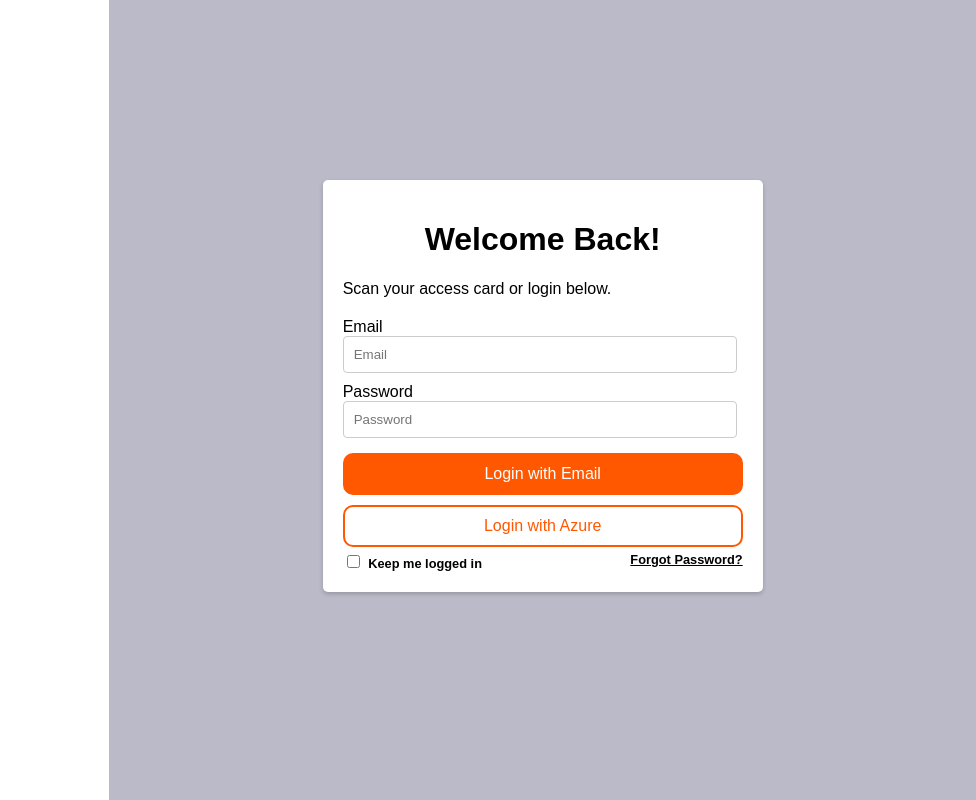
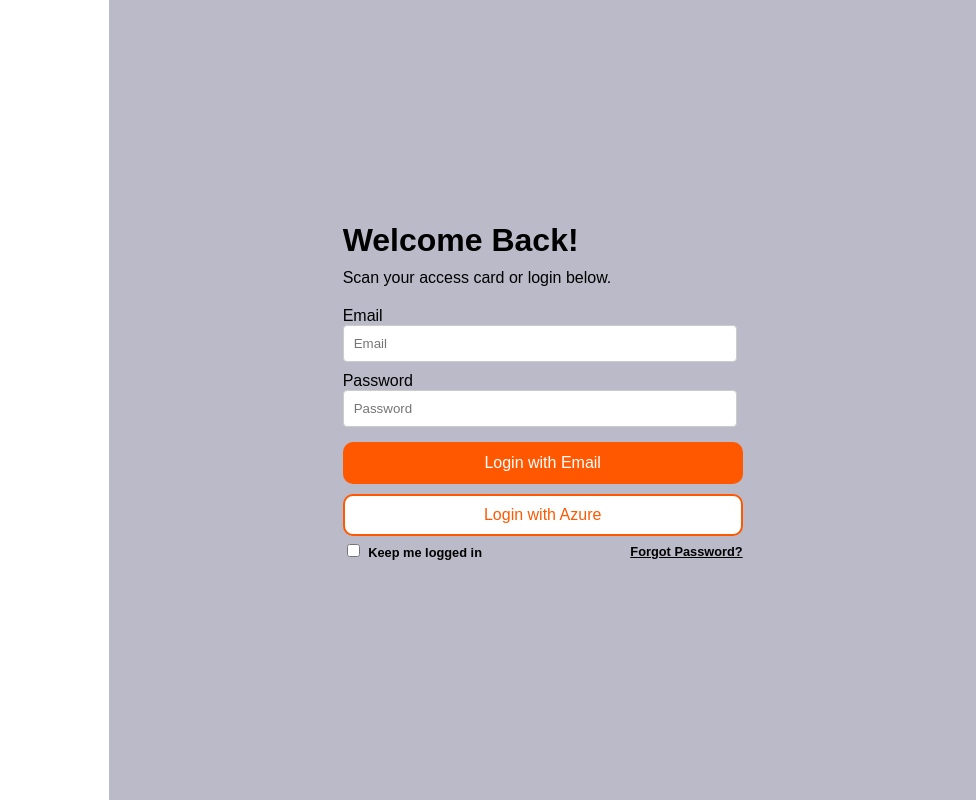
Before and after one commit to harridepaula/login-form, a plain HTML site: page index.html in a window 1280 px wide. Shown: the full height of the page, 304-1280 px from the left. Drawn offline with Linux system fonts and the light colour scheme.

Commit message:
Improving spacing and styling

```diff
--- a/index.html
+++ b/index.html
@@ -14,7 +14,7 @@
         <div class="right-section">
             <div class="login-container">
                 <h1>Welcome Back!</h1>
-                <p>Scan your access card or login below.</p>
+                <h4 id="subheading">Scan your access card or login below.</h4>
                 <form>
                     <label for="email">Email</label><br>
                     <input name="email" id="email" type="email" placeholder="Email" required><br>
--- a/style.css
+++ b/style.css
@@ -17,8 +17,6 @@ margin: 0;
 .animation {
     width: 100%;
     height: 100vh;
-    background-color: #fff;
-    /* Add your animation styling here */
 }
 
 .right-section {
@@ -32,14 +30,17 @@ margin: 0;
     top: 20vh;
     max-width: 400px;
     margin: 0 auto;
-    background-color: #fff;
-    padding: 20px;
-    border-radius: 5px;
-    box-shadow: 0 2px 4px rgba(0, 0, 0, 0.2);
+    padding: 2rem;
 }
 
 h1 {
-    text-align: center;
+    text-align: left;
+    margin: 10px 0;
+}
+
+#subheading {
+    font-weight: 400;
+    margin: 0;
 }
 
 form {
@@ -56,11 +57,14 @@ input[type="password"] {
 }
 
 .checkbox-container {
-    display: flex;
-    align-items: center;
+    display: inline;
+    align-items: space-between;
+    font-size: 0.8rem;
+    font-weight: 700;
+    margin-top: 1rem;
 }
 
-.checkbox-container input[type="checkbox"] {
+input[type="checkbox"] {
     margin-right: 5px;
 }
 
@@ -104,20 +108,9 @@ a, a:visited {
     color: #000;
 }
 
-.checkbox-container {
-    display: inline;
-    align-items: space-between;
-    font-size: 0.8rem;
-    font-weight: 700;
-    font-size: 0.8rem;
-}
-
-.checkbox-container input[type="checkbox"] {
-    margin-right: 5px;
-}
-
 #forgot-password {
     float: right;
+    margin-top: 3px;
 }
 
 #animation {
@@ -138,6 +131,9 @@ a, a:visited {
 
     .login-container {
         top: 20vh;
+        background-color: #fff;
+        border-radius: 5px;
+        box-shadow: 0 2px 4px rgba(0, 0, 0, 0.2);
     }
 
     .left-section {
```
